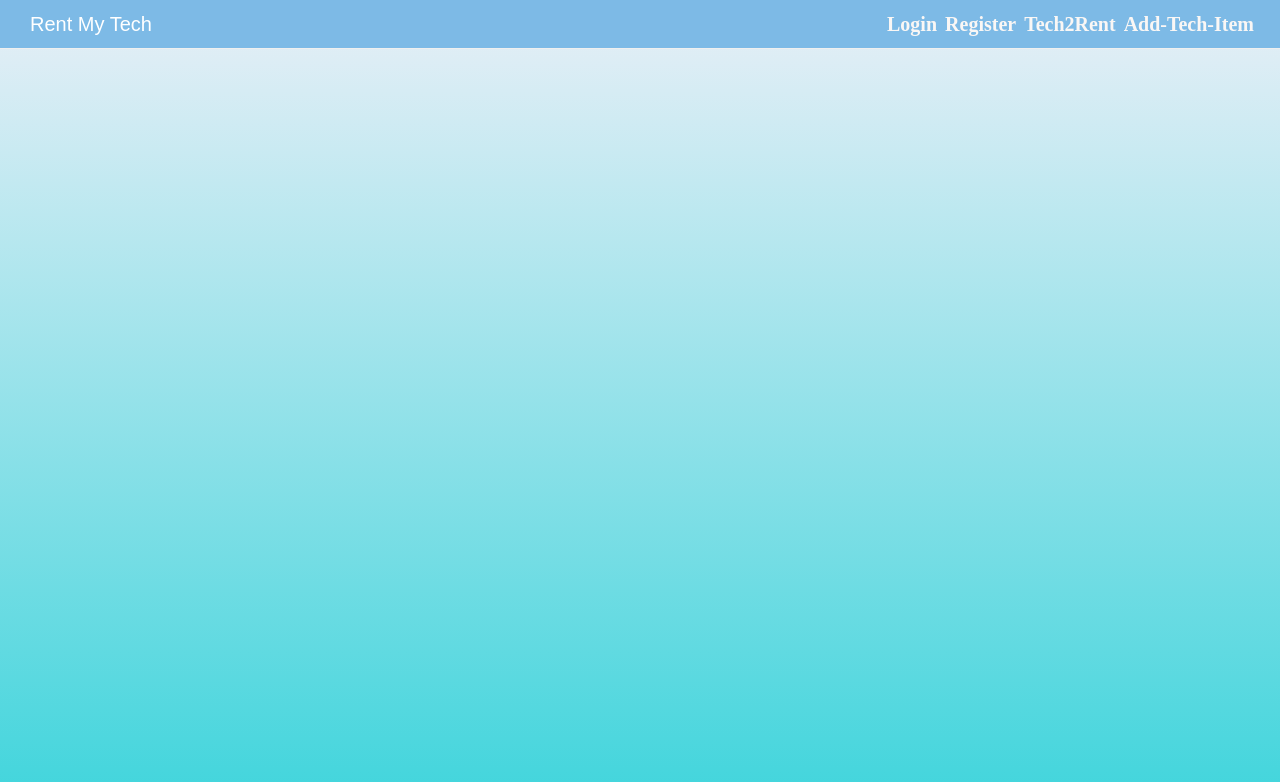
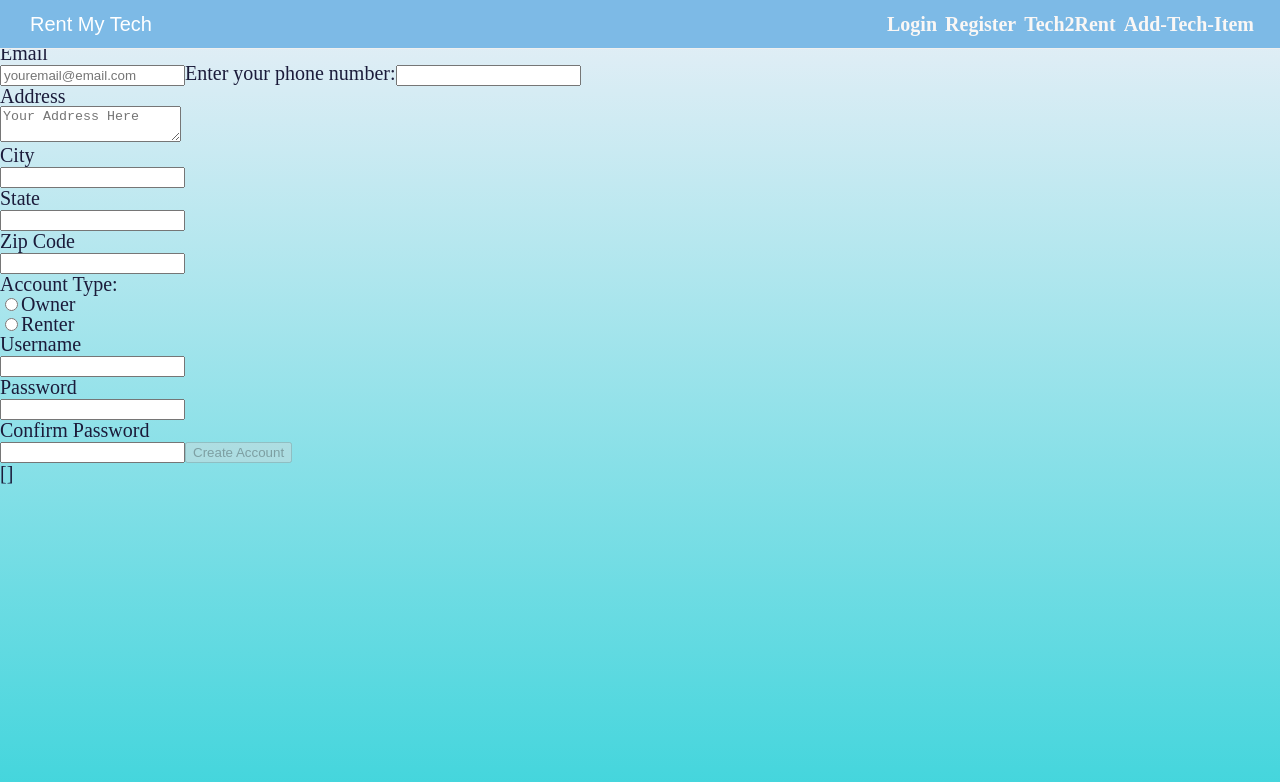
Before and after one commit to Use-My-Tech-1/FrontEnd-1, a React (Create React App) app: page / in a window 1280 px wide. Shown: the top 782 px of the page. Built offline with nearby package versions, Linux system fonts and the light colour scheme.

Commit message:
added sign up form

```diff
--- a/src/App.js
+++ b/src/App.js
@@ -1,10 +1,12 @@
 import React from 'react';
 import Header from './components/Header';
+import SignUpForm from './components/SignUpForm';
 
 function App() {
   return (
     <div className="container">
       <Header />
+      <SignUpForm />
     </div>
   );
 }
--- /dev/null
+++ b/src/components/SignUpForm.jsx
@@ -0,0 +1,278 @@
+import React, { useState, useEffect } from "react";
+import * as yup from "yup";
+import axios from "axios";
+
+const formSchema = yup.object().shape({
+    name: yup.string().required("Name is a required field")
+        .min(2, "Name must be at least 2 characters long.")
+        .matches(/[a-zA-z][a-zA-Z]{2,}/, "Name must be letters only."),
+    email: yup
+      .string()
+      .email("Must be a valid email address")
+      .required("Must include email address"),
+    phone: yup.string(),
+    address: yup.string().required("Please leave an address."),
+    size: yup.string().required("Must pick your pizza size"),
+    city: yup.string(),
+    state: yup.string(),
+    zipcode: yup.string(),
+    acountType: yup.string(),
+    username: yup.string(),
+    password: yup.string(),
+    confirmPassword: yup.string(),
+});
+
+const SignUpForm = () => {
+    // managing state for our form inputs
+    const [formState, setFormState] = useState({
+      name: "",
+      email: "",
+      phone: "",
+      address: "",
+      city: "",
+      state:"",
+      zipcode: "",
+      acountType: "",
+      username: "",
+      password: "",
+      confirmPassword: "",
+    });
+
+
+
+    const [errorState, setErrorState] = useState({
+      name: "",
+      email: "",
+      phone: "",
+      address: "",
+      city: "",
+      state:"",
+      zipcode: "",
+      acountType: "",
+      username: "",
+      password: "",
+      confirmPassword: "",
+
+    });
+
+    console.log("Error state", errorState)
+
+    // onChange function
+    const inputChange = e => {
+      e.persist();
+      // console.log("input changed!", e.target.value, e.target.checked);
+      validate(e);
+      let value =
+        e.target.type === "checkbox" ? e.target.checked : e.target.value;
+      setFormState({ ...formState, [e.target.name]: value });
+      console.log(formState)
+    };
+
+
+    const [postedData, setPostedData] = useState([]); //place to hold the data coming back from the server
+
+    const formSubmit = e => {
+      e.preventDefault();
+      console.log("form submitted!");
+      setFormState({
+        name: "",
+        email: "",
+        phone: "",
+        address: "",
+        city: "",
+        state:"",
+        zipcode: "",
+        acountType: "",
+        username: "",
+        password: "",
+        confirmPassword: "",
+          });
+
+      axios
+        .post("https://reqres.in/api/users", formState)
+        .then((response) => {
+          setPostedData(response.data);
+
+      })
+        .catch(err => console.log(err));
+
+    };
+
+    // BONUS!: state for whether our button should be disabled or not.
+    const [buttonDisabled, setButtonDisabled] = useState(true);
+    // Everytime formState changes, check to see if it passes verification.
+    // If it does, then enable the submit button, otherwise disable
+    useEffect(() => {
+      formSchema.isValid(formState).then(valid => {
+        setButtonDisabled(!valid);
+      });
+    }, [formState]);
+
+    //form validation
+    const validate = e => {
+      let value =
+        e.target.type === "checkbox" ? e.target.checked : e.target.value;
+      yup
+        .reach(formSchema, e.target.name)
+        .validate(value)
+        .then(valid => {
+          setErrorState({...errorState, [e.target.name]: ""});
+        })
+        .catch(err => {
+          setErrorState({...errorState, [e.target.name]: err.errors[0]});
+          console.log('no erro');
+          if (!errorState) {
+              setButtonDisabled(false)
+          }
+        });
+    };
+
+
+      return (
+          <>
+<div className="formContainer">
+  <form onSubmit={formSubmit}>
+
+  <label htmlFor="name">
+          <h4>Name</h4>
+          <input
+            placeholder="Full Name"
+            type="text"
+            name="name"
+            id="name"
+            value={formState.name}
+            onChange={inputChange}
+          />
+           {errorState.name.length > 2 ? (
+            <p className="error">{errorState.name}</p>
+          ) : null}
+  </label>
+  <label htmlFor="email">
+          <h4>Email</h4>
+   </label>
+        <input
+            placeholder="youremail@email.com"
+            type="email"
+            name="email"
+            id="email"
+            value={formState.email}
+            onChange={inputChange}
+          />
+          {errorState.email.length > 0 ? (
+            <p className="error">{errorState.email}</p>
+          ) : null}
+
+
+  <label htmlFor="phone">Enter your phone number:</label>
+<input type="tel" id="phone" name="phone" pattern="[0-9]{3}-[0-9]{3}-[0-9]{4}"></input>
+
+  <label htmlFor="address"><h4>Address</h4>
+          {errorState.address.length > 0 ? <p>{errorState.address}</p> : null}
+
+          <textarea name="address" placeholder="Your Address Here" value={formState.address} onChange={inputChange} />
+  </label>
+
+  <label htmlFor="city">
+          <h4>City</h4>
+   </label>
+        <input
+            type="city"
+            name="city"
+            id="city"
+            value={formState.city}
+            onChange={inputChange}
+          />
+
+    <label htmlFor="state">
+          <h4>State</h4>
+   </label>
+        <input
+            type="state"
+            name="state"
+            id="state"
+            value={formState.state}
+            onChange={inputChange}
+          />
+
+    <label htmlFor="zipcode">
+          <h4>Zip Code</h4>
+   </label>
+        <input
+            type="zipcode"
+            name="zipcode"
+            id="zipcode"
+            value={formState.zipcode}
+            onChange={inputChange}
+          />
+
+
+
+      <div className="sauceCard">
+      <h4 id="acountType">Account Type:</h4>
+      <label className="acountType" htmlFor="acountType">
+          <p>
+          <input
+              type="radio"
+              name="acountType"
+              id="owner"
+              value={formState.acountType}
+              onChange={inputChange}
+          />Owner
+          </p>
+          <p>
+          <input
+              type="radio"
+              name="acountType"
+              id="renter"
+              value={formState.acountType}
+              onChange={inputChange}
+          />Renter</p>
+      </label>
+      </div>
+
+    <label htmlFor="username">
+          <h4>Username</h4>
+    </label>
+        <input
+            type="username"
+            name="username"
+            id="username"
+            value={formState.username}
+            onChange={inputChange}
+          />
+
+    <label htmlFor="password">
+          <h4>Password</h4>
+   </label>
+        <input
+            type="password"
+            name="password"
+            id="password"
+            value={formState.password}
+            onChange={inputChange}
+          />
+
+    <label htmlFor="confirmPassword">
+          <h4>Confirm Password</h4>
+   </label>
+        <input
+            type="confirmPassword"
+            name="confirmPassword"
+            id="confirmPassword"
+            value={formState.confirmPassword}
+            onChange={inputChange}
+          />
+
+
+
+
+
+        <button disabled={buttonDisabled} type="submit">Create Account</button>
+      </form>
+      </div>
+      <pre>{JSON.stringify(postedData, null, 2)}</pre>
+      </>
+      )
+  }
+
+  export default SignUpForm;
```
